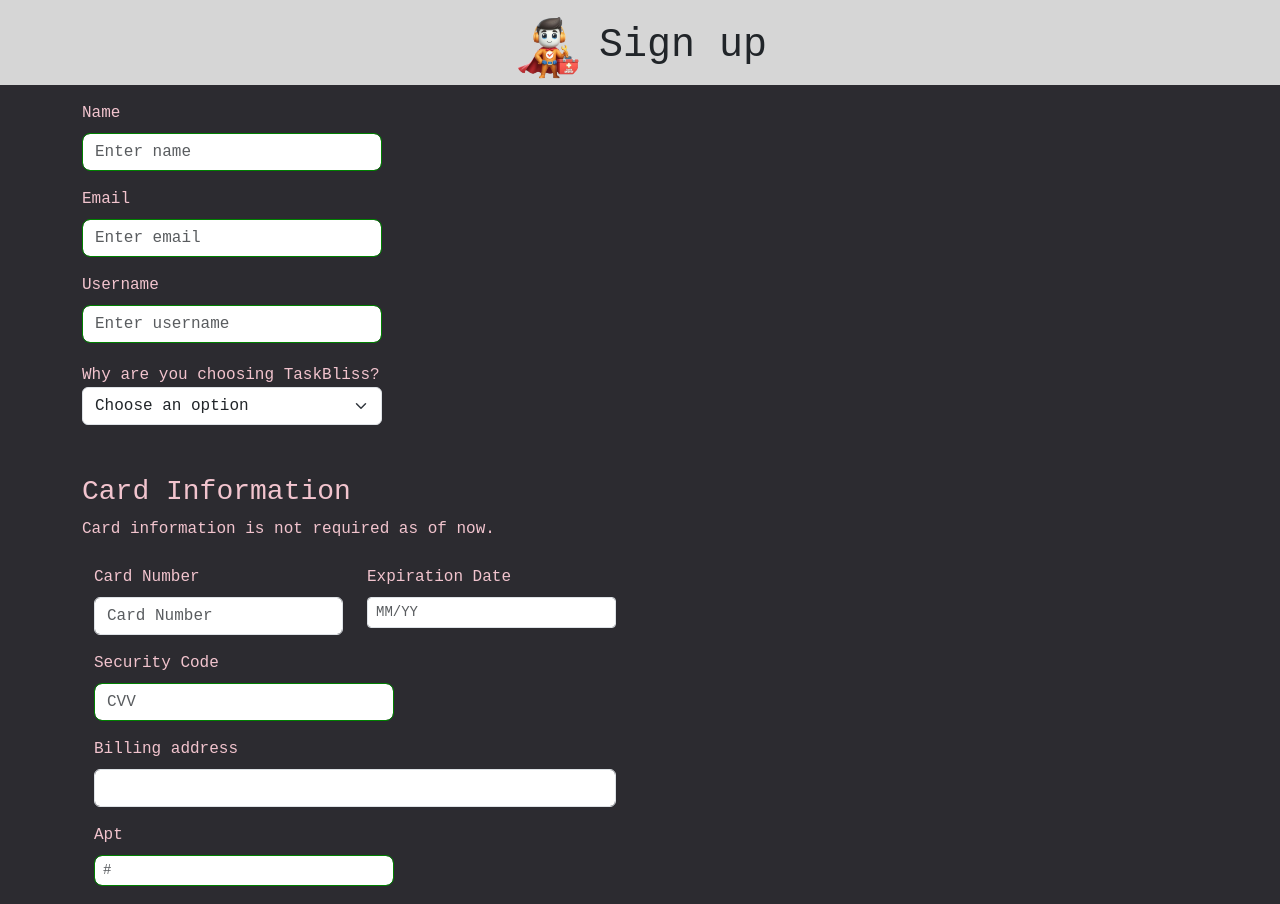
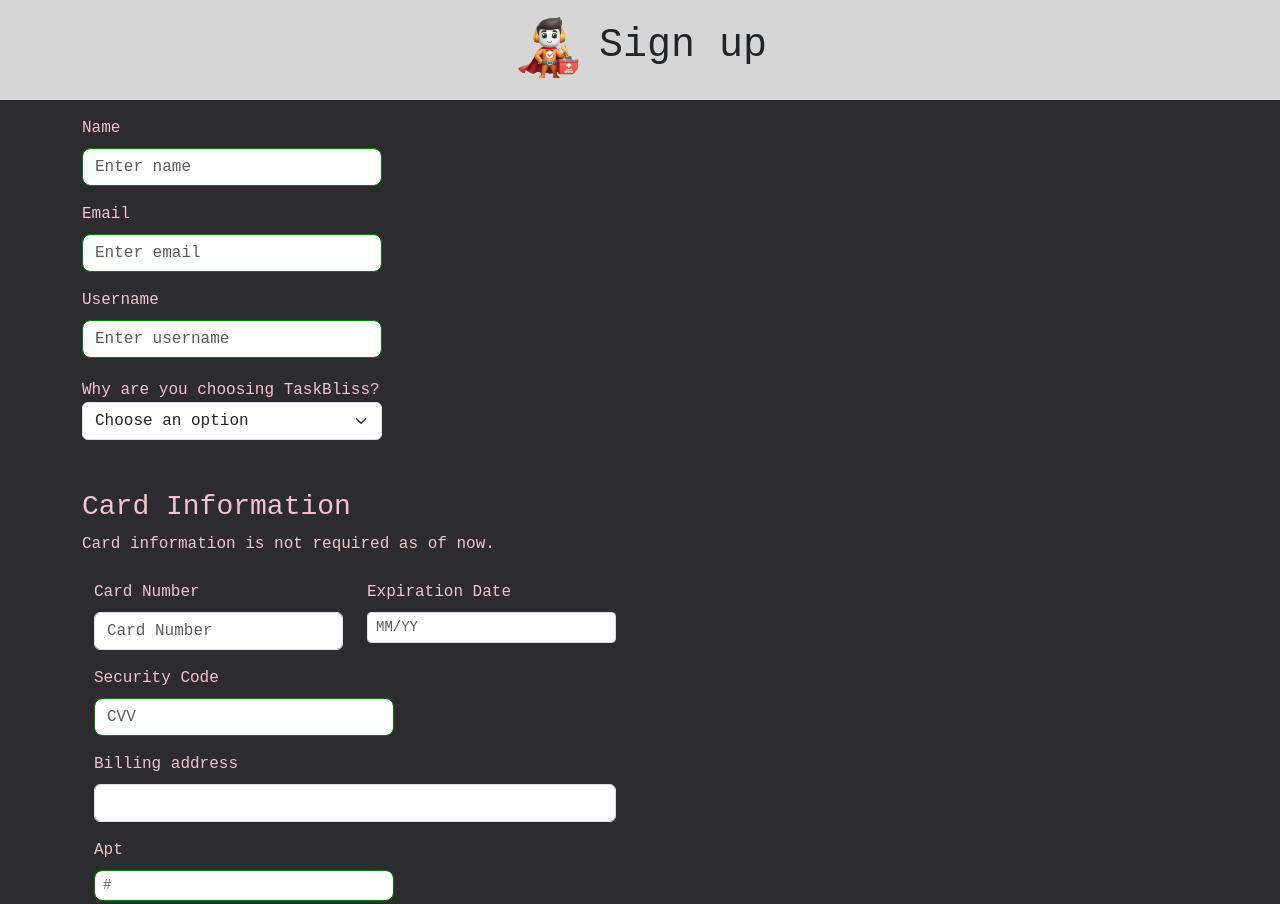
Before and after one commit to CodeGamel/TaskBliss, a plain HTML site: page Signup.html in a window 1280 px wide. Shown: the top 904 px of the page. Drawn offline with nearby package versions, Linux system fonts and the light colour scheme.

Commit message:
FINAL commit

```diff
--- a/Signup.html
+++ b/Signup.html
@@ -20,7 +20,7 @@
         <!-- css -->
         <link rel="stylesheet" href="signup.css">
     </head>
-    <header style="font-family: monospace; background-color: #d6d6d6; padding-top: 15px;, padding-bottom: 15px;">
+    <header style="font-family: monospace; background-color: #d6d6d6; padding-top: 15px; padding-bottom: 15px;">
         <!-- (Logo) Task Bliss -->
         <div class="container-fluid">
             <div class="row align-items-center">
```
